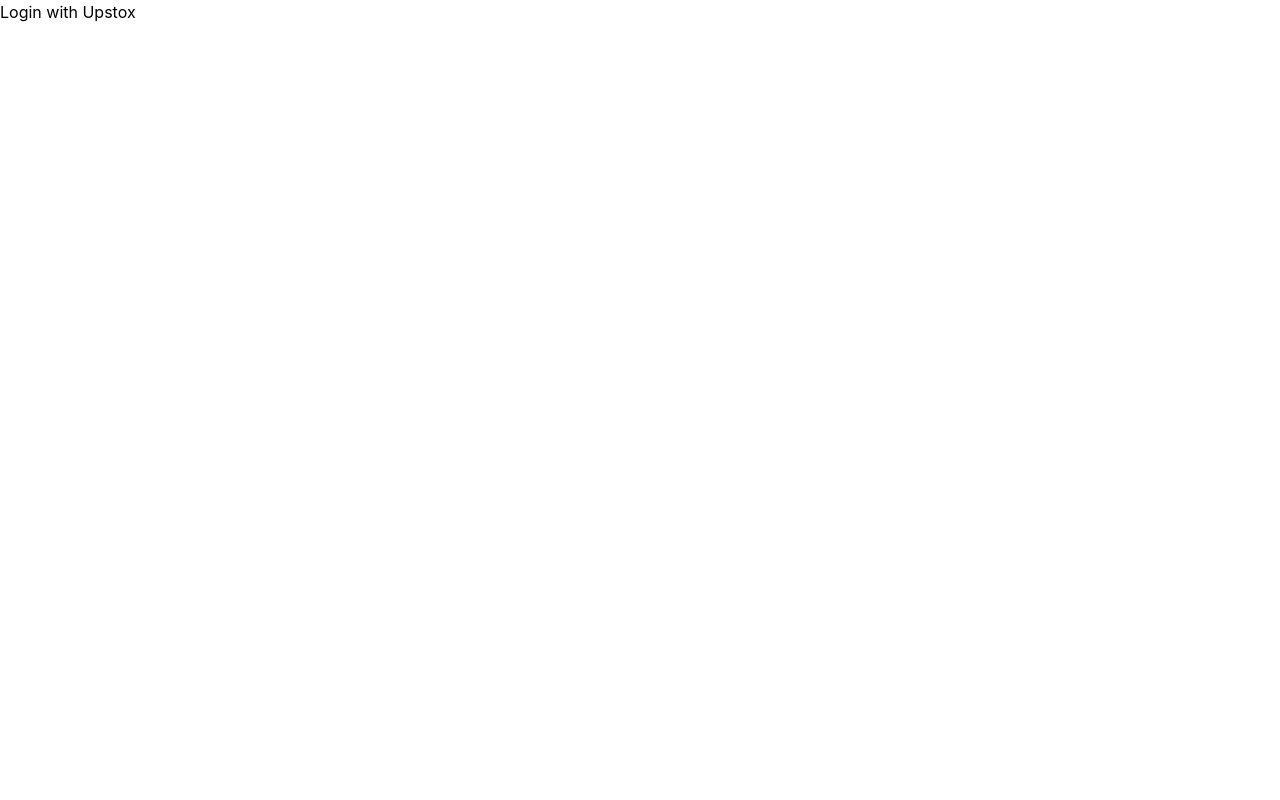
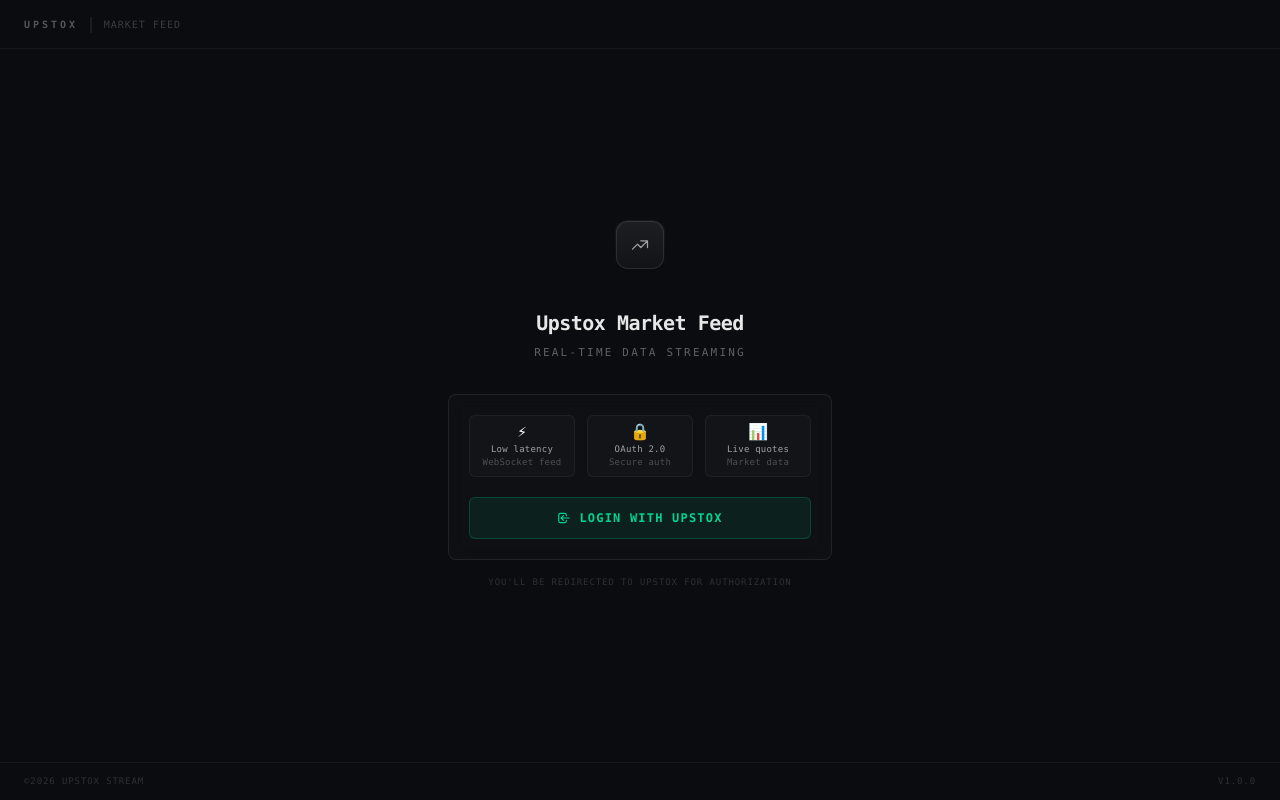
Before and after one commit to Sayak-Mallick/upstox-live-dashboard, a React (Vite) app: page / in a window 1280 px wide. Built offline with nearby package versions, Linux system fonts and the light colour scheme.

Commit message:
[REFACTOR]  : New UI Integrated

```diff
--- a/src/App.tsx
+++ b/src/App.tsx
@@ -1,5 +1,3 @@
-// App.tsx
-
 import { useEffect, useState } from "react";
 import LoginButton from "./components/LoginButton";
 import { useAuth } from "./hooks/useAuth";
@@ -10,40 +8,154 @@
 export default function App() {
   const token = useAuth();
   const [wsUrl, setWsUrl] = useState<string | null>(null);
+  const [isConnecting, setIsConnecting] = useState(false);
 
   useEffect(() => {
     const initWs = async () => {
       if (!token) return;
+      setIsConnecting(true);
       const url = await fetchWsUrl(token);
       console.log("WS URL:", url);
       setWsUrl(url);
+      setIsConnecting(false);
     };
-
     initWs();
   }, [token]);
 
-  // Start streaming
   useUpstoxStream(wsUrl!);
 
-  const handleLogout = () => {
-    logout();
-  };
+  const handleLogout = () => logout();
 
   return (
-    <div>
-      {!token ? (
-        <LoginButton />
-      ) : (
-        <>
-          <h2>Connected to Upstox 🚀</h2>
-          <button
-            onClick={handleLogout}
-            style={{ marginTop: "10px", color: "red" }}
-          >
-            Logout
-          </button>
-        </>
-      )}
+    <div className="min-h-screen bg-[#0a0c0f] text-white font-mono flex flex-col">
+      {/* Top bar */}
+      <header className="border-b border-white/5 px-6 py-3 flex items-center justify-between">
+        <div className="flex items-center gap-2">
+          <span className="text-[10px] font-bold tracking-[0.3em] text-white/30 uppercase">
+            Upstox
+          </span>
+          <span className="text-white/10">|</span>
+          <span className="text-[10px] tracking-widest text-white/20 uppercase">
+            Market Feed
+          </span>
+        </div>
+        {token && (
+          <div className="flex items-center gap-2">
+            <span className="h-1.5 w-1.5 rounded-full bg-emerald-400 animate-pulse" />
+            <span className="text-[10px] text-white/30 tracking-widest uppercase">
+              Live
+            </span>
+          </div>
+        )}
+      </header>
+
+      {/* Main content */}
+      <main className="flex-1 flex items-center justify-center px-6">
+        {!token ? (
+          <LoginButton />
+        ) : isConnecting ? (
+          <ConnectingState />
+        ) : (
+          <ConnectedState onLogout={handleLogout} />
+        )}
+      </main>
+
+      {/* Footer */}
+      <footer className="border-t border-white/5 px-6 py-3 flex items-center justify-between">
+        <span className="text-[9px] tracking-widest text-white/15 uppercase">
+          ©{new Date().getFullYear()} Upstox Stream
+        </span>
+        <span className="text-[9px] tracking-widest text-white/15 uppercase">
+          v1.0.0
+        </span>
+      </footer>
     </div>
   );
 }
+
+function ConnectingState() {
+  return (
+    <div className="flex flex-col items-center gap-6 animate-fade-in">
+      <div className="relative w-12 h-12">
+        <div className="absolute inset-0 rounded-full border border-emerald-500/20" />
+        <div className="absolute inset-0 rounded-full border-t border-emerald-400 animate-spin" />
+      </div>
+      <div className="text-center">
+        <p className="text-xs tracking-[0.25em] text-white/40 uppercase">
+          Establishing connection
+        </p>
+        <p className="text-[10px] tracking-widest text-white/20 uppercase mt-1">
+          Please wait
+        </p>
+      </div>
+    </div>
+  );
+}
+
+function ConnectedState({ onLogout }: { onLogout: () => void }) {
+  return (
+    <div className="w-full max-w-sm animate-fade-in">
+      {/* Status card */}
+      <div className="border border-white/8 bg-white/[0.02] rounded-lg p-6 backdrop-blur-sm">
+        <div className="flex items-start justify-between mb-6">
+          <div>
+            <h2 className="text-sm font-semibold text-white/90 tracking-wide">
+              Stream Active
+            </h2>
+            <p className="text-[11px] text-white/35 mt-0.5 tracking-wide">
+              Receiving market data
+            </p>
+          </div>
+          <div className="flex items-center gap-1.5 bg-emerald-950/60 border border-emerald-800/40 rounded-full px-2.5 py-1">
+            <span className="h-1.5 w-1.5 rounded-full bg-emerald-400 animate-pulse" />
+            <span className="text-[10px] text-emerald-400 font-medium tracking-wide">
+              LIVE
+            </span>
+          </div>
+        </div>
+
+        {/* Divider */}
+        <div className="border-t border-white/5 mb-6" />
+
+        {/* Stats row */}
+        <div className="grid grid-cols-2 gap-3 mb-6">
+          {[
+            { label: "Connection", value: "Secure" },
+            { label: "Protocol", value: "WebSocket" },
+          ].map(({ label, value }) => (
+            <div
+              key={label}
+              className="bg-white/[0.02] border border-white/5 rounded-md px-3 py-2.5"
+            >
+              <p className="text-[9px] tracking-widest text-white/25 uppercase mb-1">
+                {label}
+              </p>
+              <p className="text-xs text-white/70 font-medium">{value}</p>
+            </div>
+          ))}
+        </div>
+
+        {/* Logout */}
+        <button
+          onClick={onLogout}
+          className="w-full group flex items-center justify-center gap-2 px-4 py-2.5 rounded-md border border-white/8 bg-white/[0.02] hover:bg-red-950/30 hover:border-red-900/50 transition-all duration-200 text-xs text-white/40 hover:text-red-400 tracking-widest uppercase"
+        >
+          <svg
+            className="w-3 h-3 opacity-50 group-hover:opacity-100 transition-opacity"
+            fill="none"
+            stroke="currentColor"
+            viewBox="0 0 24 24"
+          >
+            <path
+              strokeLinecap="round"
+              strokeLinejoin="round"
+              strokeWidth={2}
+              d="M17 16l4-4m0 0l-4-4m4 4H7m6 4v1a3 3 0 01-3 3H6a3 3 0 01-3-3V7a3 3 0 013-3h4a3 3 0 013 3v1"
+            />
+          </svg>
+          Disconnect
+        </button>
+      </div>
+    </div>
+  );
+}
--- a/src/components/LoginButton.tsx
+++ b/src/components/LoginButton.tsx
@@ -1,5 +1,91 @@
 import { redirectToLogin } from "../services/auth";
 
 export default function LoginButton() {
-  return <button onClick={redirectToLogin}>Login with Upstox</button>;
+  return (
+    <div className="w-full max-w-sm animate-fade-in">
+      {/* Logo mark */}
+      <div className="flex justify-center mb-10">
+        <div className="relative">
+          <div className="w-12 h-12 rounded-xl border border-white/10 bg-white/3 flex items-center justify-center">
+            <svg
+              className="w-5 h-5 text-white/60"
+              fill="none"
+              stroke="currentColor"
+              viewBox="0 0 24 24"
+            >
+              <path
+                strokeLinecap="round"
+                strokeLinejoin="round"
+                strokeWidth={1.5}
+                d="M13 7h8m0 0v8m0-8l-8 8-4-4-6 6"
+              />
+            </svg>
+          </div>
+          <div className="absolute -inset-px rounded-xl bg-linear-to-b from-white/10 to-transparent opacity-50 pointer-events-none" />
+        </div>
+      </div>
+
+      {/* Heading */}
+      <div className="text-center mb-8">
+        <h1 className="text-xl font-semibold text-white/90 tracking-tight mb-2">
+          Upstox Market Feed
+        </h1>
+        <p className="text-[11px] text-white/35 tracking-[0.2em] uppercase">
+          Real-time data streaming
+        </p>
+      </div>
+
+      {/* Card */}
+      <div className="border border-white/8 bg-white/2 rounded-lg p-5 backdrop-blur-sm mb-4">
+        <div className="flex items-start gap-3 mb-5">
+          {[
+            { icon: "⚡", label: "Low latency", sub: "WebSocket feed" },
+            { icon: "🔒", label: "OAuth 2.0", sub: "Secure auth" },
+            { icon: "📊", label: "Live quotes", sub: "Market data" },
+          ].map(({ icon, label, sub }) => (
+            <div
+              key={label}
+              className="flex-1 bg-white/2 border border-white/5 rounded-md px-2.5 py-2 text-center"
+            >
+              <span className="text-base leading-none block mb-1">{icon}</span>
+              <p className="text-[9px] text-white/60 font-medium tracking-wide leading-tight">
+                {label}
+              </p>
+              <p className="text-[9px] text-white/25 tracking-wide leading-tight mt-0.5">
+                {sub}
+              </p>
+            </div>
+          ))}
+        </div>
+
+        <button
+          onClick={redirectToLogin}
+          className="group w-full relative overflow-hidden rounded-md bg-emerald-500/10 border border-emerald-500/25 hover:bg-emerald-500/20 hover:border-emerald-500/40 transition-all duration-200 px-4 py-3"
+        >
+          <div className="flex items-center justify-center gap-2">
+            <svg
+              className="w-3.5 h-3.5 text-emerald-400"
+              fill="none"
+              stroke="currentColor"
+              viewBox="0 0 24 24"
+            >
+              <path
+                strokeLinecap="round"
+                strokeLinejoin="round"
+                strokeWidth={2}
+                d="M11 16l-4-4m0 0l4-4m-4 4h14m-5 4v1a3 3 0 01-3 3H6a3 3 0 01-3-3V7a3 3 0 013-3h7a3 3 0 013 3v1"
+              />
+            </svg>
+            <span className="text-xs font-semibold text-emerald-400 tracking-widest uppercase">
+              Login with Upstox
+            </span>
+          </div>
+        </button>
+      </div>
+
+      <p className="text-center text-[9px] text-white/15 tracking-widest uppercase">
+        You'll be redirected to Upstox for authorization
+      </p>
+    </div>
+  );
 }
```
Also changed, not shown: 1 other file (tests, documents, lock files or other folders).
